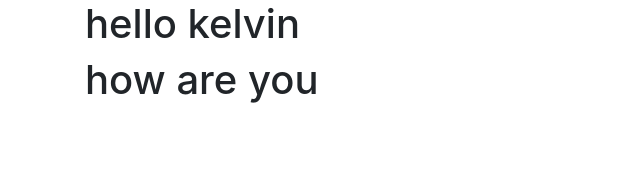
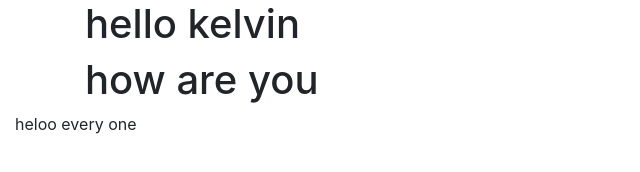
Before and after one commit to kelvin1075/bootstrap1demo, a plain HTML site: page src/index.html in a window 1280 px wide. Shown: the whole page, without its empty margins (0-640 px from the left). Drawn offline with Linux system fonts and the light colour scheme.

Commit message:
changes in stye

```diff
--- a/css/style.css
+++ b/css/style.css
@@ -1,3 +1,6 @@
 .abc{
     border: 50px;
 }
+.abc1{
+    border: darkblue 20px
+}
--- a/src/index.html
+++ b/src/index.html
@@ -12,7 +12,7 @@
     <h1>hello kelvin</h1>
     <h1>how are you</h1>
 </div>
-
+<div class="container-fluid abc1">heloo every one </div>
 
 
 
```
